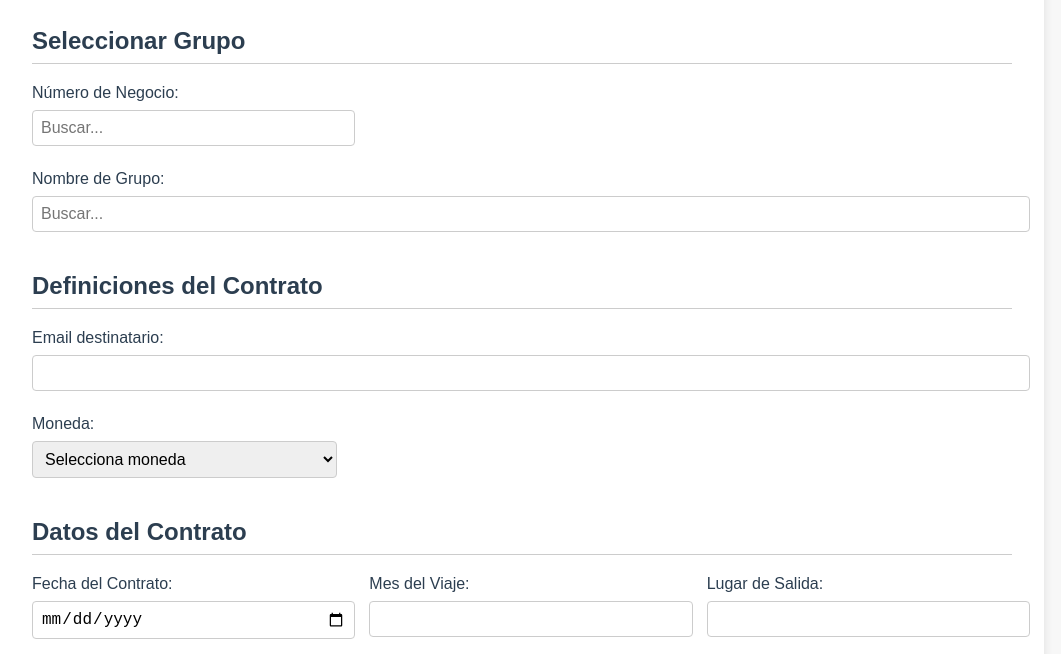
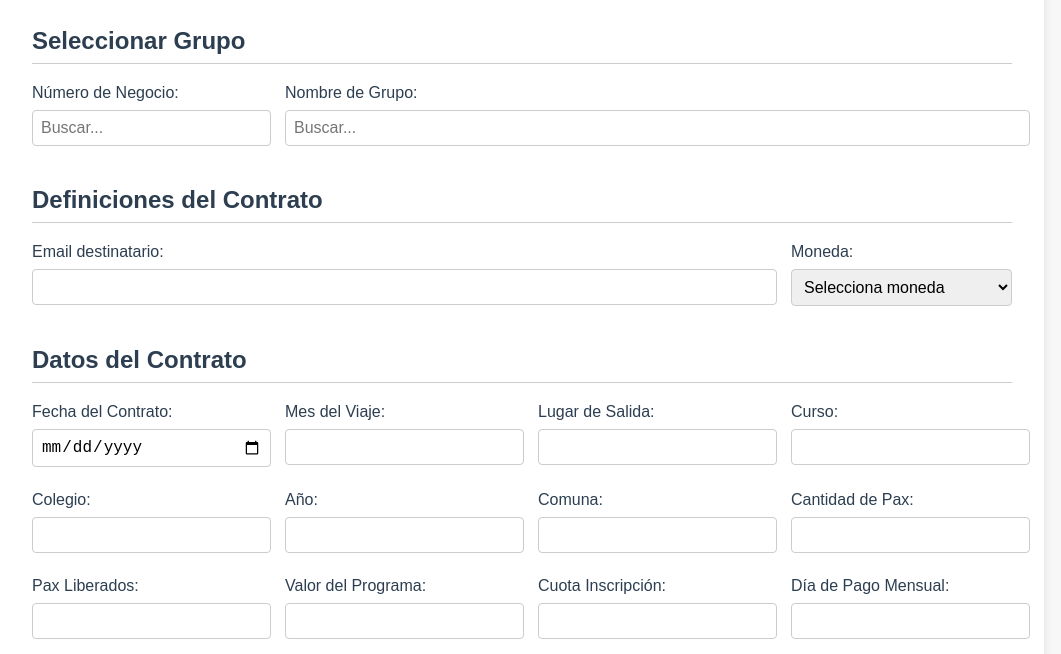
Before and after one commit to sistemas-raitrai/generador-contratos, a website: page public/index.html in a window 1280 px wide. Shown: the part 146-800 px from the top of the page, without its empty margins (118-1179 px from the left). Drawn offline with Linux system fonts and the light colour scheme; no server answers.

Commit message:
Update estilos.css

```diff
--- a/public/estilos.css
+++ b/public/estilos.css
@@ -67,8 +67,8 @@
 /* Estilos internos del grid */
 .grid {
   display: grid;
-  grid-template-columns: repeat(auto-fill, minmax(250px, 1fr));
-  gap: 1rem 2rem;
+  grid-template-columns: repeat(4, 1fr);
+  gap: 1rem 2rem; /* espacio entre filas y columnas */
 }
 
 .grid label {
```
